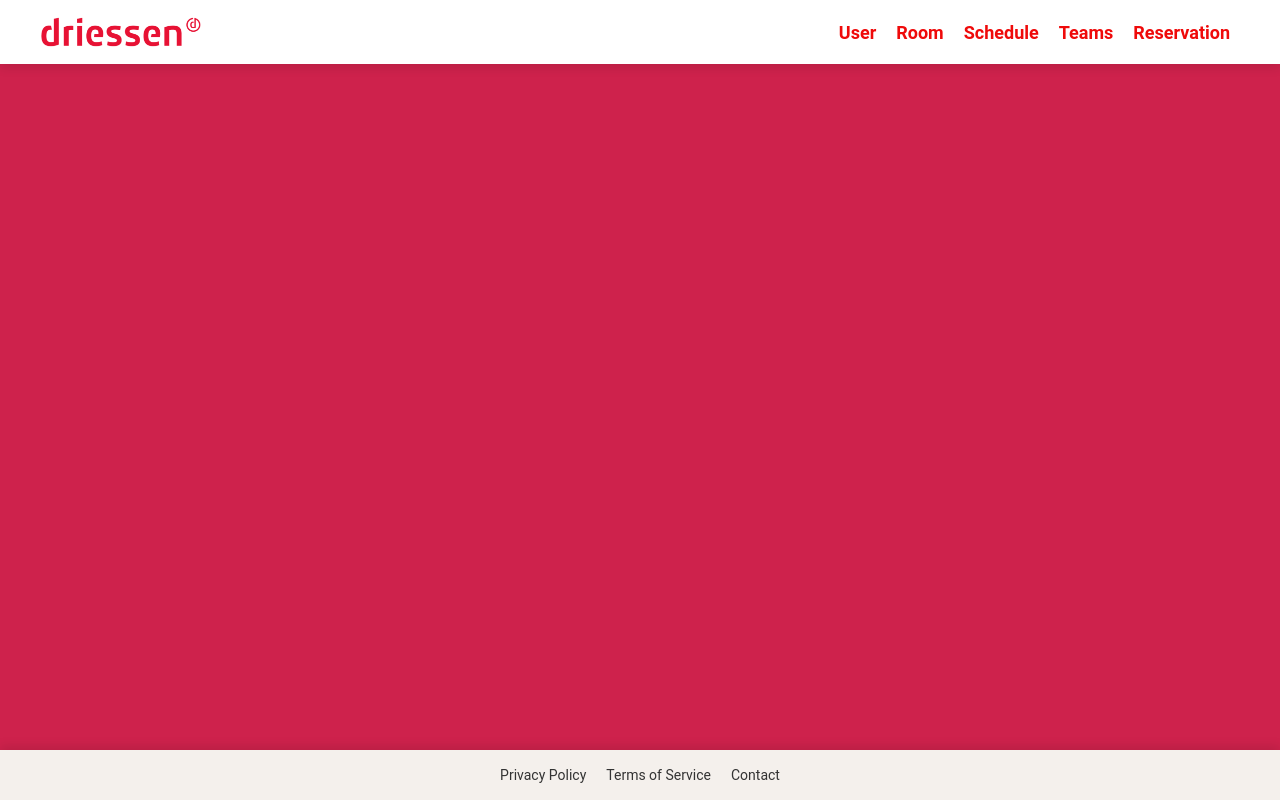
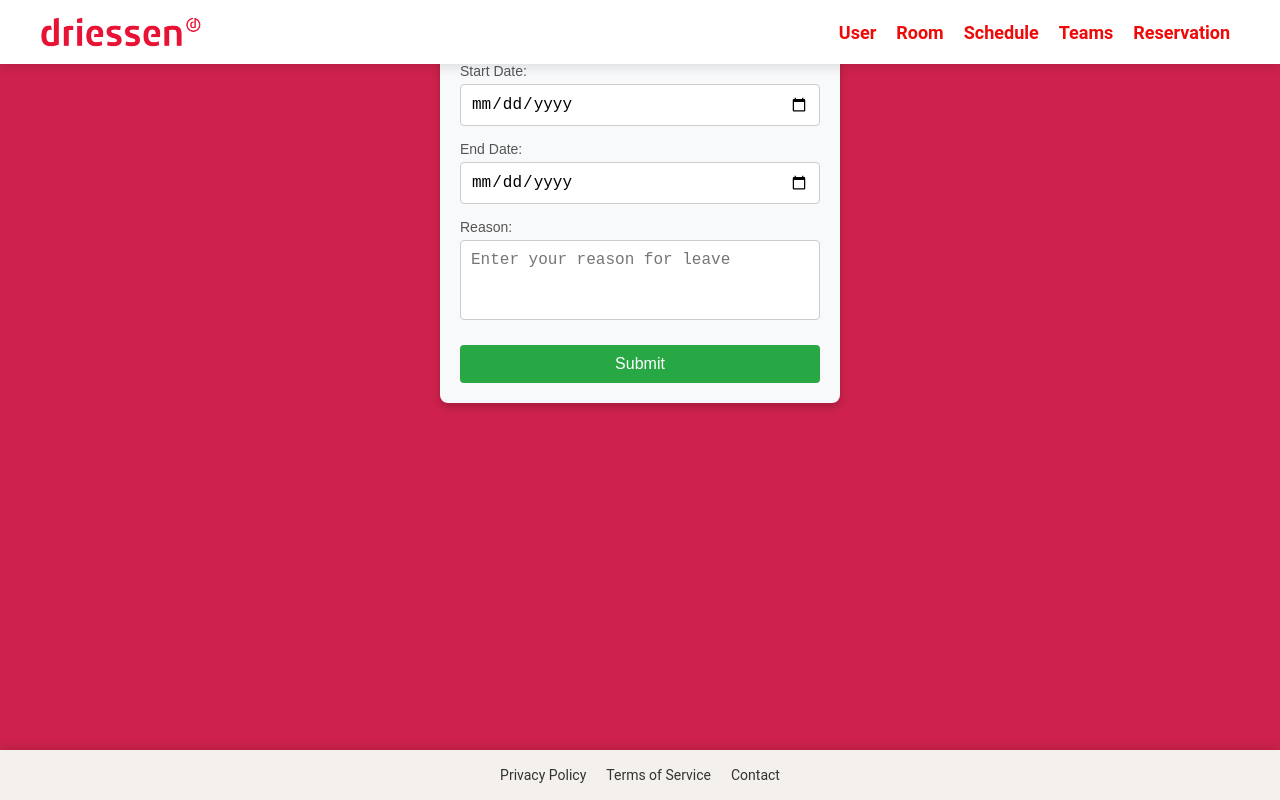
Before and after one commit to LeHoangNhatMinh14/office-reservation-system, a React (Vite) app in the folder office-reservation-web/: page /set-leave-days in a window 1280 px wide. Built offline with nearby package versions, Linux system fonts and the light colour scheme.

Commit message:
leave days front

```diff
--- a/office-reservation-web/src/App.jsx
+++ b/office-reservation-web/src/App.jsx
@@ -14,6 +14,7 @@ import UserManagement from './components/UserManagement';
 import TeamOverview from '../src/pages/TeamOverview';
 import RoomReservation from "./components/Room/RoomReservation.jsx";
 import TableReservationPage from './components/Room/TableReservationPage';
+import SetLeaveDays from "./components/team overview/SetLeaveDays.jsx";
 
 function App() {
     const location = useLocation();
@@ -36,6 +37,7 @@ function App() {
                 <Route path="/usermanagement" element={<UserManagement/>}/>
                 <Route path="/teams" element={<TeamOverview />} />
                 <Route path="/roommanagement" element={<RoomManagement />} />
+                <Route path="/set-leave-days" element={<SetLeaveDays />} />
             </Routes>
 
             {/* Footer should be displayed on all pages */}
--- a/office-reservation-web/src/components/Room/RoomManagement.jsx
+++ b/office-reservation-web/src/components/Room/RoomManagement.jsx
@@ -2,17 +2,35 @@ import React, { useState } from "react";
 import styles from "./RoomManagement.module.css";
 import RoomOverview from "./overview/RoomOverview.jsx";
 import TableReservationPage from "./TableReservationPage";
+import { useNavigate } from "react-router-dom";
 
 const RoomService = () => {
   const [selectedRoom, setSelectedRoom] = useState(null);
-
+  const navigate = useNavigate();
   // Initialize the room list with at least two default rooms and associated tables
   const [rooms, setRooms] = useState([
-        { id: 1, name: "Conference Room A", capacity: "20", status: "Available", tables: [1, 2, 3] },
-        { id: 2, name: "Meeting Room B", capacity: "15", status: "Booked", tables: [4, 5] },
+    {
+      id: 1,
+      name: "Conference Room A",
+      capacity: "20",
+      status: "Available",
+      tables: [1, 2, 3],
+    },
+    {
+      id: 2,
+      name: "Meeting Room B",
+      capacity: "15",
+      status: "Booked",
+      tables: [4, 5],
+    },
   ]);
 
-    const [newRoom, setNewRoom] = useState({ name: "", capacity: "", status: "Available", tables: [] });
+  const [newRoom, setNewRoom] = useState({
+    name: "",
+    capacity: "",
+    status: "Available",
+    tables: [],
+  });
 
   // Handles creating a new room
   const handleCreateRoom = () => {
@@ -35,10 +53,8 @@ const RoomService = () => {
 
   // Handles adding a table to a room
   const handleAddTableToRoom = (roomId) => {
-        const tableNumber = Math.max(
-            ...rooms.find((room) => room.id === roomId).tables,
-            0
-        ) + 1;
+    const tableNumber =
+      Math.max(...rooms.find((room) => room.id === roomId).tables, 0) + 1;
 
     setRooms((prevRooms) =>
       prevRooms.map((room) =>
@@ -129,6 +145,16 @@ const RoomService = () => {
         onClose={() => setSelectedRoom(null)}
         capacity={selectedRoom?.capacity ?? 0}
       />
+      <div className={styles.tableReservationHeader}>
+        <h2>Table Reservation</h2>
+        <button
+                    className={styles.addLeaveDaysBtn}
+                    onClick={() => navigate("/set-leave-days")}
+                >
+                    Set Leave Days
+                </button>
+      </div>
+      <TableReservationPage rooms={rooms} />
 
       {/* Pass room data to TableReservationPage */}
       <TableReservationPage rooms={rooms} />
--- a/office-reservation-web/src/components/Room/RoomManagement.module.css
+++ b/office-reservation-web/src/components/Room/RoomManagement.module.css
@@ -153,3 +153,29 @@
     font-style: italic;
     margin-top: 20px;
 }
+
+.tableReservationHeader {
+    display: flex;
+    justify-content: space-between;
+    align-items: center;
+    margin-bottom: 20px;
+    border-bottom: 1px solid #ccc;
+    padding-bottom: 10px;
+}
+
+.addLeaveDaysBtn {
+    padding: 10px 20px;
+    background: #17a2b8; /* Info Blue */
+    color: white;
+    border: none;
+    border-radius: 4px;
+    font-size: 16px;
+    cursor: pointer;
+    display: flex;
+    align-items: center;
+    gap: 5px;
+}
+
+.addLeaveDaysBtn:hover {
+    background: #138496; /* Darker Blue */
+}
--- /dev/null
+++ b/office-reservation-web/src/components/api calls/LeaveDaysCalls.jsx
@@ -0,0 +1,58 @@
+import axios from '../../axiosConfig';
+import TokenManager from './TokenManager';
+
+class LeaveDaysApi {
+    constructor() {
+        const token = TokenManager.getAccessToken();
+        this.apiClient = axios.create({
+            baseURL: axios.defaults.baseURL + '/leave_days',
+            headers: {
+                'Content-Type': 'application/json',
+                'Authorization': `Bearer ${token}`,
+            },
+        });
+    }
+
+    async createLeaveDays(leaveData){
+        try {
+            const response = await this.apiClient.post('', leaveData);
+            return response.data;
+        } catch (error) {
+            console.error('Error creating leave days:', error);
+            throw error;
+        }
+    }
+
+    async getLeaveDaysByUserId(userId){
+        try {
+            const response = await this.apiClient.get(`/user/${userId}`, {
+                params: { userId },
+            });
+            return response.data;
+        } catch (error) {
+            console.error('Error fetching leave days by user ID:', error);
+            throw error;
+        }
+    }
+
+    async cancelLeaveDays(id){
+        try {
+            await this.apiClient.delete(`/${id}`);
+        } catch (error) {
+            console.error('Error canceling leave days:', error);
+            throw error;
+        }
+    }
+
+    async getLeaveDaysById (id){
+        try {
+            const response = await this.apiClient.get(`/${id}`);
+            return response.data;
+        } catch (error) {
+            console.error('Error fetching leave days by ID:', error);
+            throw error;
+        }
+    }
+}
+
+export default new LeaveDaysApi();
--- /dev/null
+++ b/office-reservation-web/src/components/team overview/SetLeaveDays.jsx
@@ -0,0 +1,80 @@
+import React, { useState } from "react";
+import styles from "../../styles/SetLeaveDays.module.css";
+import LeaveDaysApi from "../api calls/LeaveDaysCalls"; // Import your API class
+
+const SetLeaveDays = () => {
+    const [startDate, setStartDate] = useState("");
+    const [endDate, setEndDate] = useState("");
+    const [reason, setReason] = useState("");
+
+    const handleSubmit = async (e) => {
+        e.preventDefault();
+
+        if (!startDate || !endDate || !reason.trim()) {
+            alert("Please fill out all fields!");
+            return;
+        }
+
+        const leaveData = {
+            startDate,
+            endDate,
+            reason,
+        };
+
+        try {
+            const response = await LeaveDaysApi.createLeaveDays(leaveData);
+            console.log("Leave request created:", response);
+            alert("Leave request submitted successfully!");
+            // Reset form
+            setStartDate("");
+            setEndDate("");
+            setReason("");
+        } catch (error) {
+            console.error("Error submitting leave request:", error);
+            alert("Failed to submit leave request. Please try again.");
+        }
+    };
+
+    return (
+        <div className={styles.leaveFormContainer}>
+            <h2 className={styles.formTitle}>Set Leave Days</h2>
+            <form className={styles.leaveForm} onSubmit={handleSubmit}>
+                <div className={styles.formGroup}>
+                    <label htmlFor="startDate">Start Date:</label>
+                    <input
+                        type="date"
+                        id="startDate"
+                        value={startDate}
+                        onChange={(e) => setStartDate(e.target.value)}
+                        required
+                    />
+                </div>
+                <div className={styles.formGroup}>
+                    <label htmlFor="endDate">End Date:</label>
+                    <input
+                        type="date"
+                        id="endDate"
+                        value={endDate}
+                        onChange={(e) => setEndDate(e.target.value)}
+                        required
+                    />
+                </div>
+                <div className={styles.formGroup}>
+                    <label htmlFor="reason">Reason:</label>
+                    <textarea
+                        id="reason"
+                        value={reason}
+                        onChange={(e) => setReason(e.target.value)}
+                        placeholder="Enter your reason for leave"
+                        required
+                    />
+                </div>
+                <button type="submit" className={styles.submitBtn}>
+                    Submit
+                </button>
+            </form>
+        </div>
+    );
+};
+
+export default SetLeaveDays;
--- /dev/null
+++ b/office-reservation-web/src/styles/SetLeaveDays.module.css
@@ -0,0 +1,58 @@
+.leaveForm {
+    max-width: 400px;
+    margin: 20px auto;
+    padding: 20px;
+    background: #f8f9fa;
+    border-radius: 8px;
+    box-shadow: 0 4px 8px rgba(0, 0, 0, 0.2);
+    font-family: Arial, sans-serif;
+}
+
+.formTitle {
+    margin-bottom: 20px;
+    font-size: 20px;
+    color: #333;
+    text-align: center;
+}
+
+.formGroup {
+    margin-bottom: 15px;
+    display: flex;
+    flex-direction: column;
+}
+
+label {
+    font-size: 14px;
+    margin-bottom: 5px;
+    color: #555;
+}
+
+input,
+textarea {
+    padding: 10px;
+    font-size: 16px;
+    border: 1px solid #ccc;
+    border-radius: 4px;
+    width: 100%;
+}
+
+textarea {
+    resize: none;
+    height: 80px;
+}
+
+.submitBtn {
+    padding: 10px 20px;
+    background: #28a745;
+    color: white;
+    border: none;
+    border-radius: 4px;
+    font-size: 16px;
+    cursor: pointer;
+    width: 100%;
+    margin-top: 10px;
+}
+
+.submitBtn:hover {
+    background: #218838;
+}
```
Lines whose indentation alone changed are shown as unchanged.
